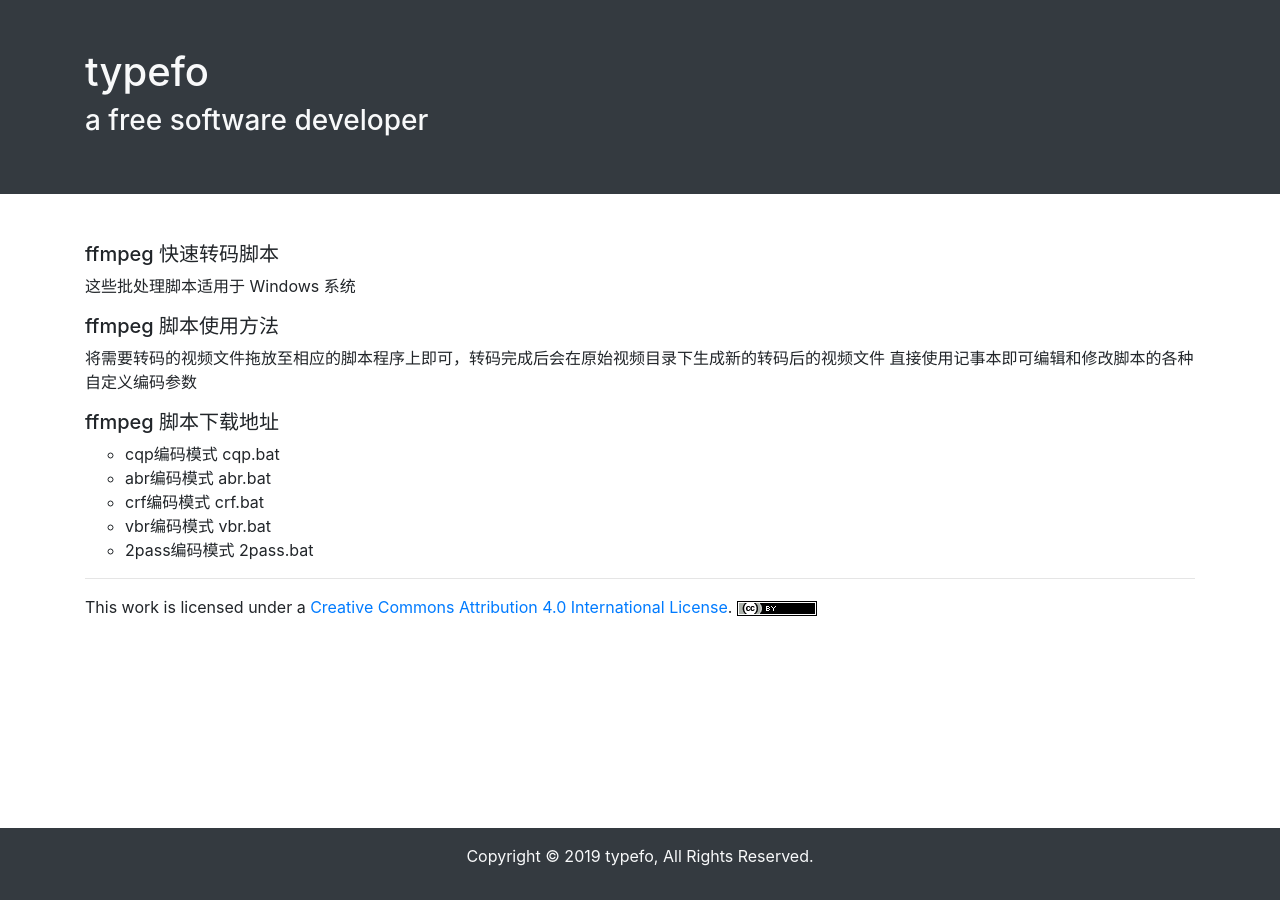
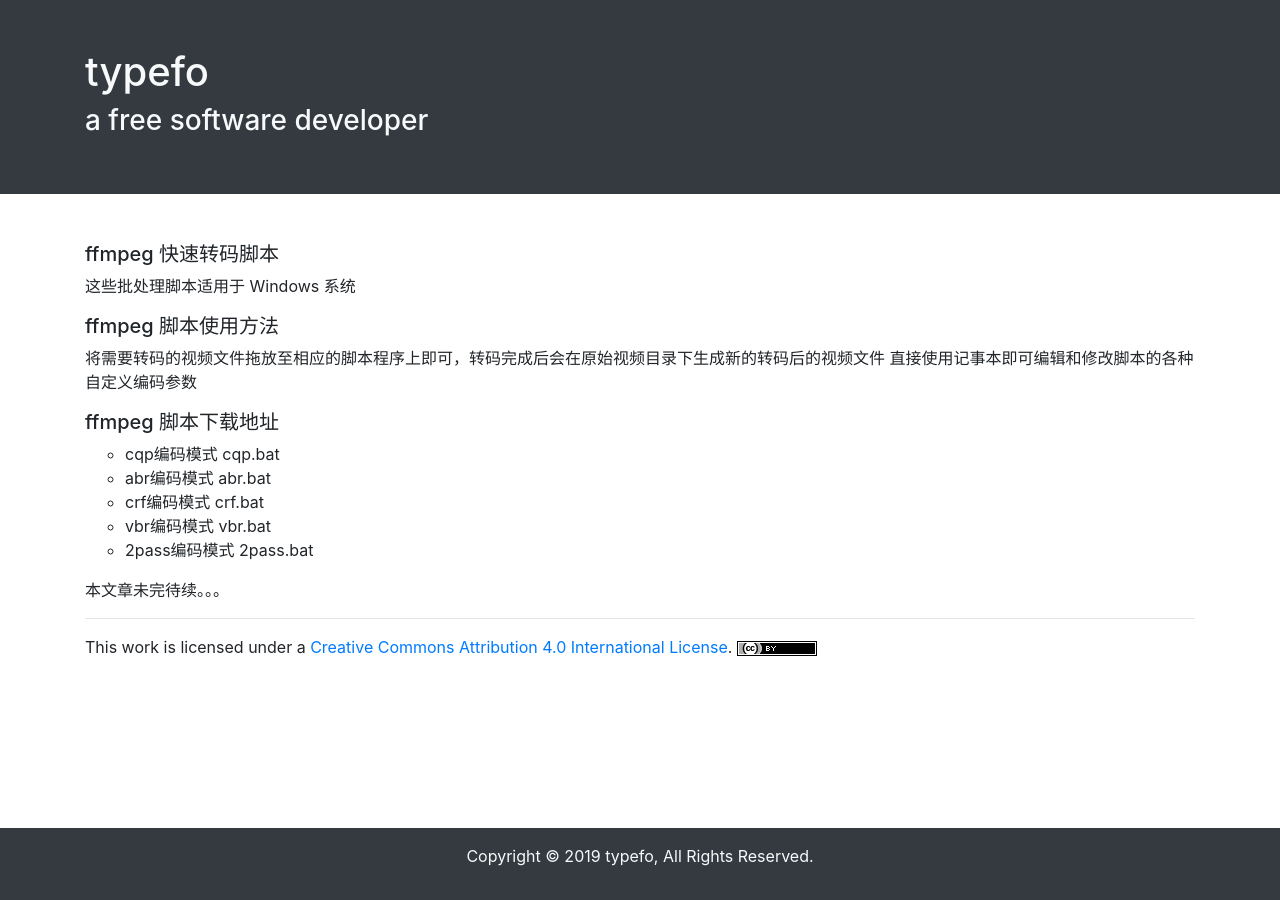
Before and after one commit to ehsud/blog, a Jekyll site: the page built from ffmpeg/ffmpeg-script-for-windows.md, in a window 1280 px wide. Built offline with Jekyll 4.4.1, drawn with Linux system fonts in a browser that asks for light colours.

Commit message:
updated some files

```diff
--- a/ffmpeg/ffmpeg-script-for-windows.md
+++ b/ffmpeg/ffmpeg-script-for-windows.md
@@ -20,3 +20,5 @@ copyleft: true
 - crf编码模式 crf.bat
 - vbr编码模式 vbr.bat
 - 2pass编码模式 2pass.bat
+
+本文章未完待续。。。
```
